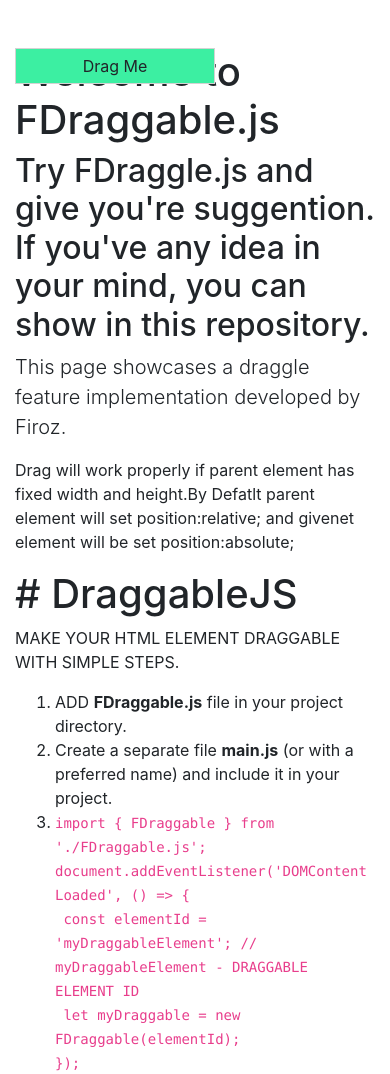
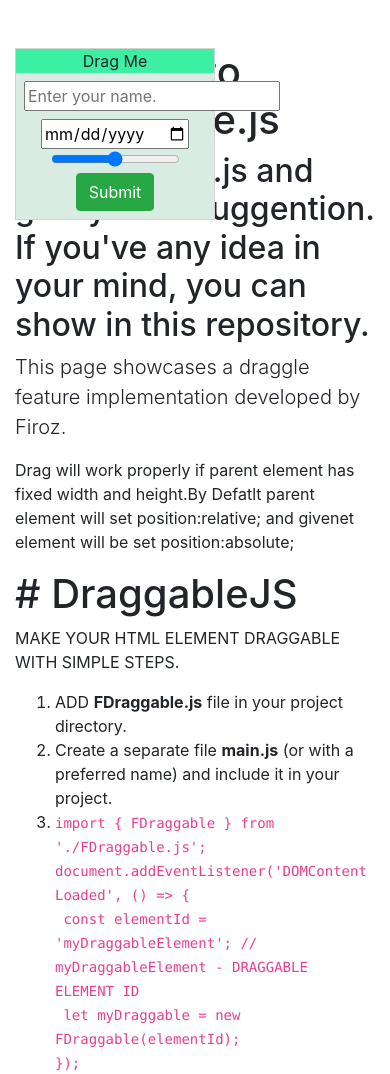
Before and after one commit to connectwithfiroz/DraggableJS, a plain HTML site: page index.html in a window 390 px wide. Shown: the top 1074 px of the page. Drawn offline with nearby package versions, Linux system fonts and the light colour scheme.

Commit message:
Draggable content unresponsive issue resolved

```diff
--- a/FDraggable.js
+++ b/FDraggable.js
@@ -1,15 +1,41 @@
 export class FDraggable {
-    constructor(elementId) {
-        this.element = document.getElementById(elementId);
+    constructor(params) {
+        this.elementId = params.elementId;
+        this.elementHeaderId = params.elementHeaderId || this.elementId + "Header   ";
+        this.element = document.getElementById(this.elementId);
+        this.elementHeader = document.getElementById(this.elementHeaderId);
         if (this.element) {
             this.element.parentNode.style.position = 'relative';
+            this.element.style.transition = 'unset';
             this.element.style.position = 'absolute';
-            this.element.style.zIndex = '999';
-            this.element.style.cursor = 'move';
-            this.element.onmousedown = this.dragMouseDown.bind(this);
-        } else {
+            this.element.style.zIndex = '9';
+        }else{
             alert('Invalid element ID passed');
         }
+
+        if (this.elementHeader) {
+            this.elementHeader.style.zIndex = '10';
+            this.elementHeader.style.cursor = 'move';
+            this.elementHeader.onmousedown = this.dragMouseDown.bind(this);
+        }else{
+            alert('Invalid element ID Header passed. If elementName is - myElement then must be a header inside with name - myElementHeader');
+        }
+        // if (document.getElementById(this.element.id + "header")) {
+        //     document.getElementById(this.element.id + "header").onmousedown = this.dragMouseDown.bind(this);
+        // } else {
+        //     this.element.onmousedown = this.dragMouseDown.bind(this);
+        // }
+
+        // if (this.element) {
+        //     this.element.parentNode.style.position = 'relative';
+        //     this.element.style.transition = 'unset';
+        //     this.element.style.position = 'absolute';
+        //     this.element.style.zIndex = '999';
+        //     this.element.style.cursor = 'move';
+        //     this.element.onmousedown = this.dragMouseDown.bind(this);
+        // } else {
+        //     alert('Invalid element ID passed');
+        // }
 
         this.pos1 = 0;
         this.pos2 = 0;
--- a/index.html
+++ b/index.html
@@ -8,11 +8,15 @@
     <style>
     /* style for draggable element */
     #myDraggleElement {
-          background-color: #3cefa2;
-          padding: 5px;
+    background-color: #d9ece4;
     border: 1px solid #d3d3d3;
     width: 200px;
     text-align: center;
+    }
+    #myDraggleElementHeader{
+        background-color: #3cefa2;
+        padding: 0;
+
     }
     </style>
 
@@ -21,7 +25,18 @@
     <!-- Main Container -->
     <div class="container-fluid mt-5">
         <!-- Dragable Container start -->
-        <div id="myDraggleElement"> Drag Me </div>
+        <div id="myDraggleElement">
+            <div id="myDraggleElementHeader">Drag Me</div>
+            <div class="contentSection p-2">
+
+                <form action="" method="get">
+                    <input type="text" name="" id="" placeholder="Enter your name.">
+                    <input type="date" name="" id="" class="mt-2" >
+                    <input type="range" name="" id="">
+                    <button class="btn btn-success">Submit</button>
+                </form>
+            </div>
+        </div>
         <!-- Dragable Container end -->
 
         <div class="row">
--- a/main.js
+++ b/main.js
@@ -1,5 +1,8 @@
 import { FDraggable } from './FDraggable.js';
 document.addEventListener('DOMContentLoaded', () => {
-    const elementId = 'myDraggleElement'; // myDraggleElement - DRAGGLE ELEMENT ID
-    let myDraggable = new FDraggable(elementId);
+    const options = {
+        'elementId' : 'myDraggleElement', // myDraggleElement - DRAGGLE ELEMENT ID
+        'elementHeaderId' : 'myDraggleElementHeader'
+    }
+    let myDraggable = new FDraggable(options);
 });
```
Lines whose indentation alone changed are shown as unchanged.
